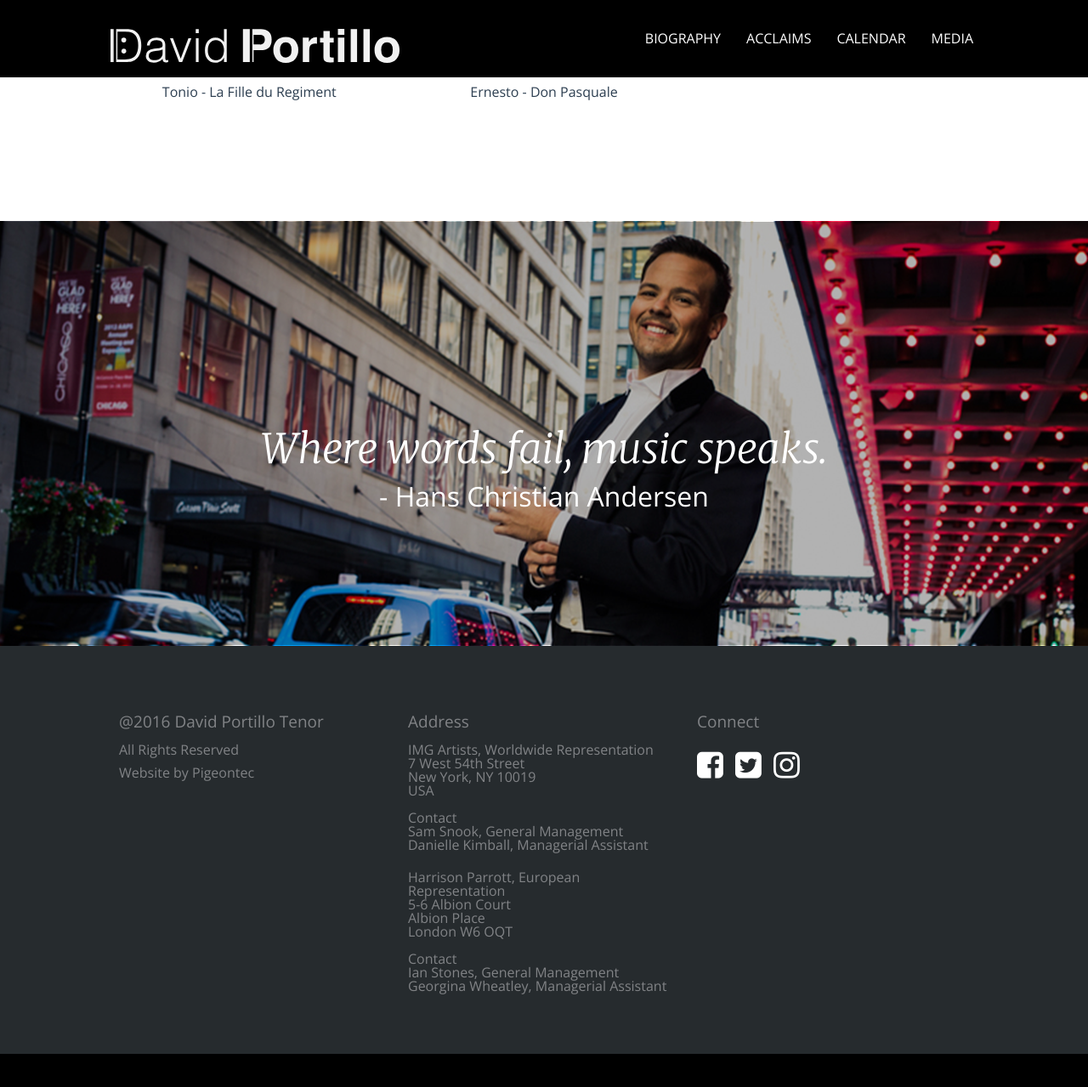
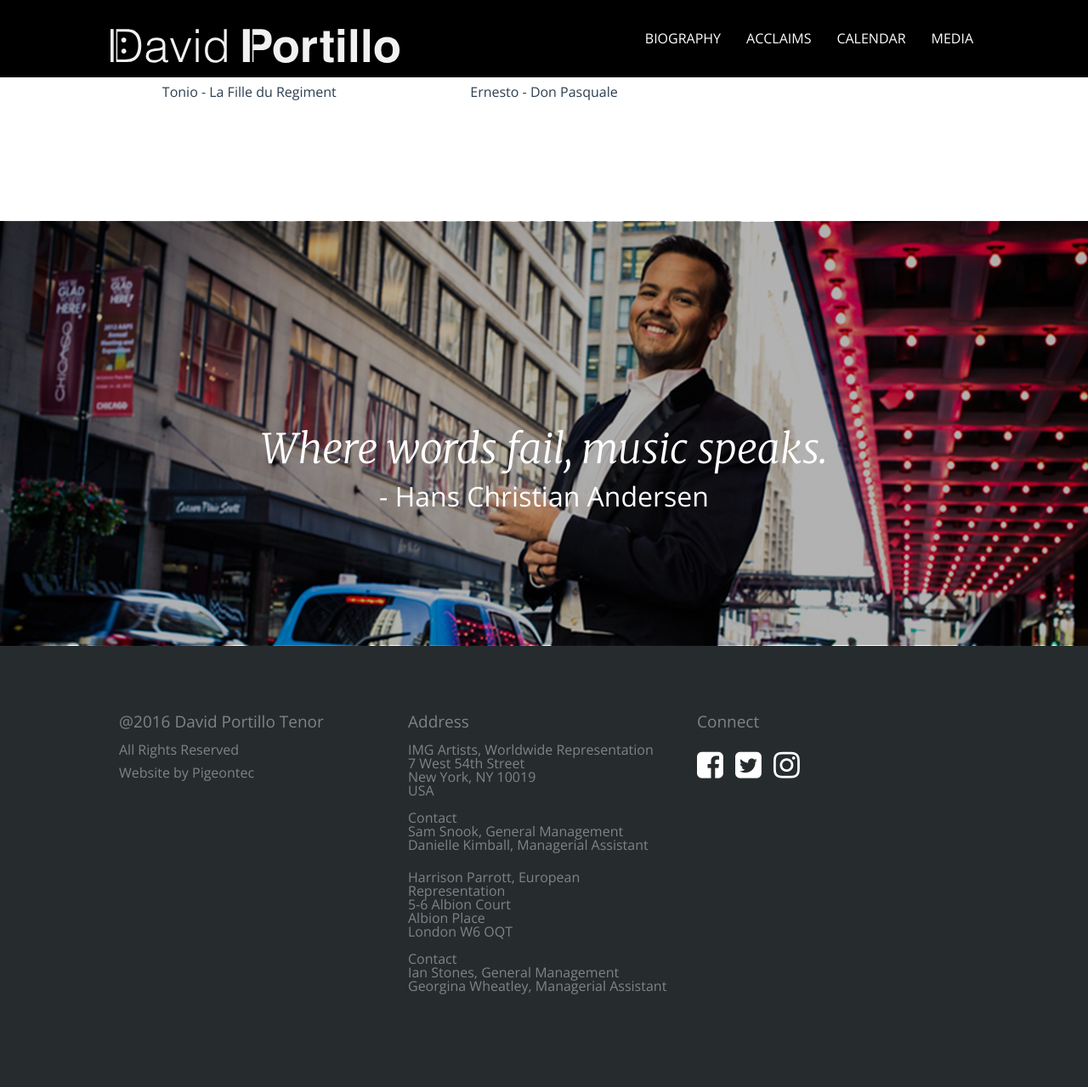
Before and after one commit to davidportillo/tenorwebsite, a Jekyll site: the page built from media.html, in a window 1280 px wide and 1400 px high, scrolled down 3299 px. Shown: the top 1279 px of the window at 85% size. Built offline with Jekyll 4.4.1, drawn with Linux system fonts in a browser that asks for light colours; nearby versions of some CDN libraries; before the commit the page ends 4539 px from its top, so only the background shows below that.

Commit message:
footer styling

```diff
--- a/_sass/_footer.scss
+++ b/_sass/_footer.scss
@@ -54,3 +54,10 @@
 		}
 	}
 }
+
+/* Custom, iPhone Retina */
+@media only screen and (min-width : 320px) {
+	.site-footer {
+		min-height: 640px;
+	}
+}
```
